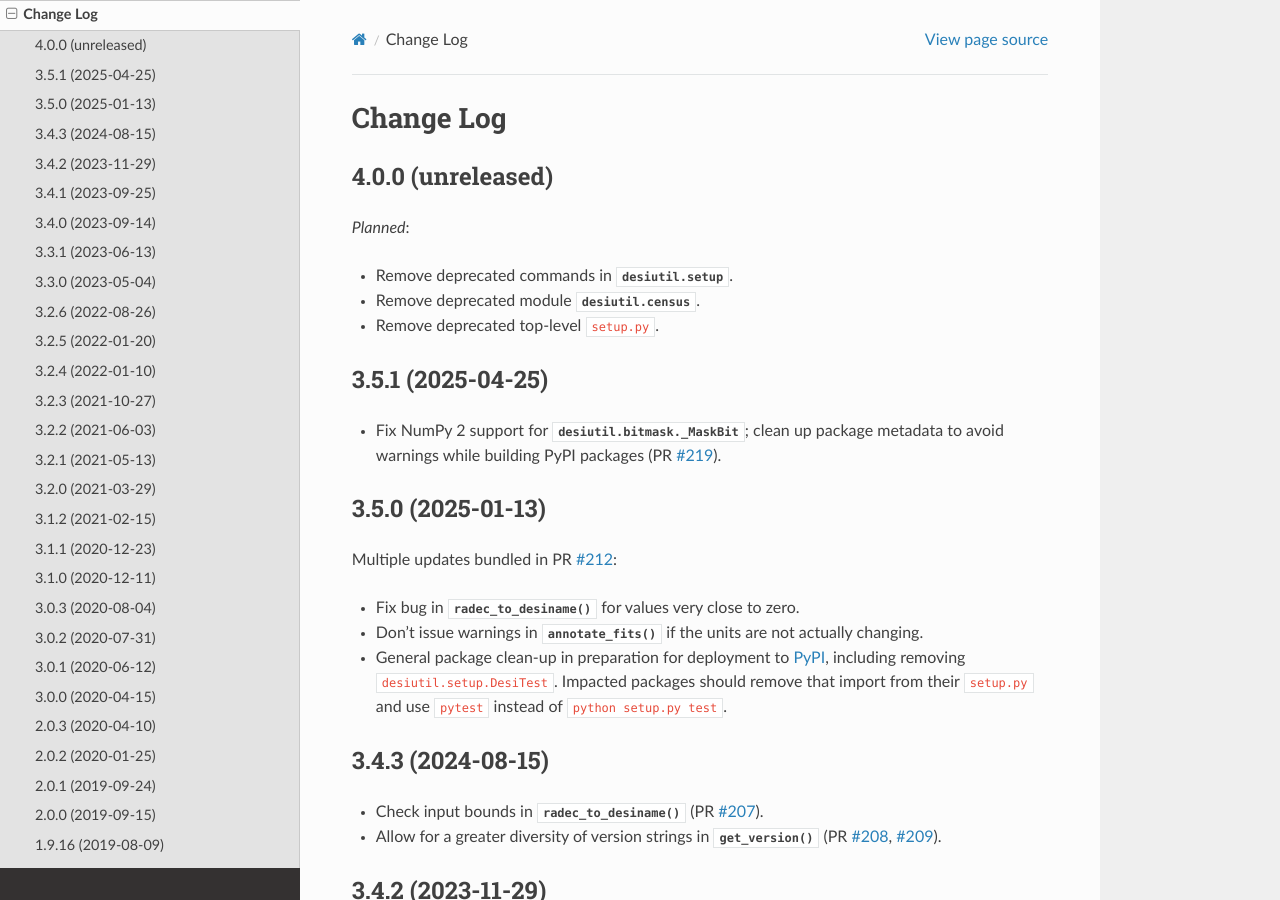
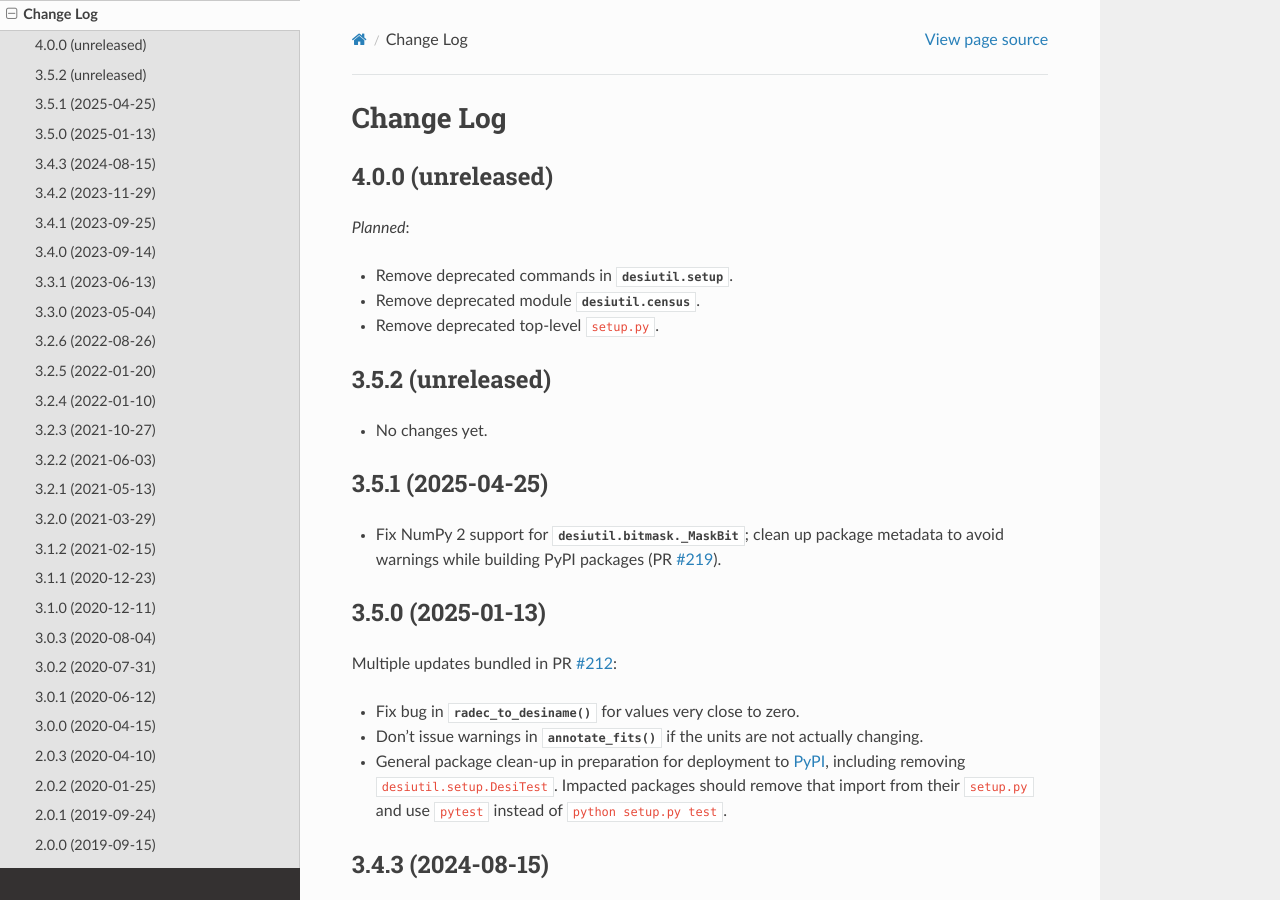
Before and after one commit to desihub/desiutil, a Sphinx documentation site: the page built from doc/changes.rst, in a window 1280 px wide and 900 px high. Built offline with Sphinx 7.4.7 and the Read the Docs theme 3.1.0, drawn with Linux system fonts in a browser that asks for light colours.

Commit message:
bump version after tag

```diff
--- a/doc/changes.rst
+++ b/doc/changes.rst
@@ -10,6 +10,11 @@ Change Log
 * Remove deprecated commands in :mod:`desiutil.setup`.
 * Remove deprecated module :mod:`desiutil.census`.
 * Remove deprecated top-level ``setup.py``.
+
+3.5.2 (unreleased)
+------------------
+
+* No changes yet.
 
 3.5.1 (2025-04-25)
 ------------------
--- a/py/desiutil/_version.py
+++ b/py/desiutil/_version.py
@@ -1 +1 @@
-__version__ = '3.5.1'
+__version__ = '3.5.2.dev1171'
```
